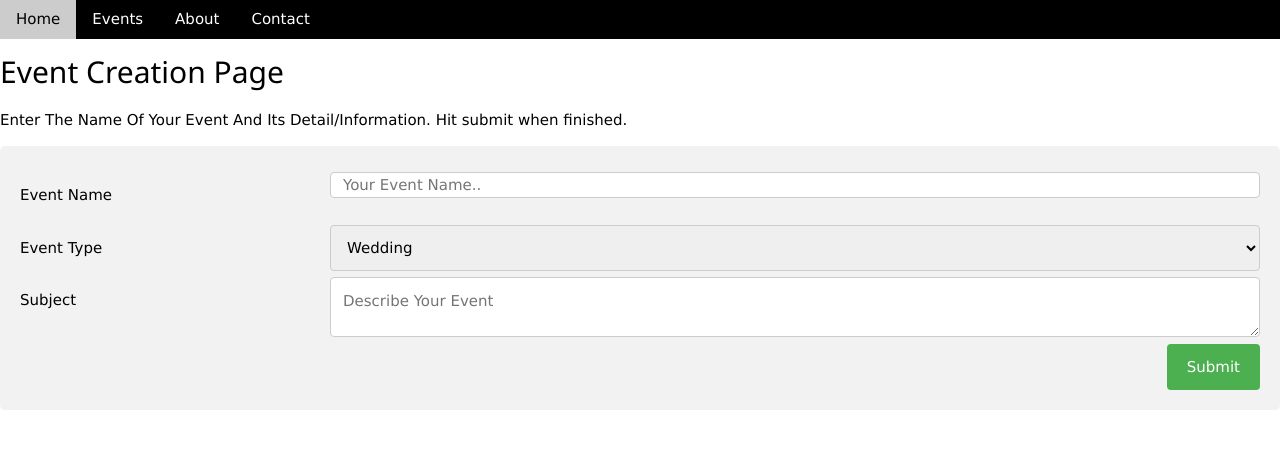
After one commit to gpinkava/DressCheck, a PHP site: page /events/add in a window 1280 px wide. The commit adds this page. Shown: the top 449 px of the page. Run offline with PHP 8.4, Linux system fonts and the light colour scheme; some libraries are stand-ins or nearby versions.

Commit message:
events with php

```diff
--- a/EventInput.html
+++ b/events/add/index.php
@@ -3,17 +3,25 @@
 <meta name="viewport" content="width=device-width, initial-scale=1">
 <link rel="stylesheet" href="https://www.w3schools.com/w3css/3/w3.css">
 
+<?php
+if ($_SERVER["REQUEST_METHOD"] == "POST") { // If someone got to this page by clicking submit...
+  mkdir("events", 0755, true); // Make the "events" directory if it doesn"t already exist
+  $timestamp = date("U"); // give us seconds since the unix epoch, 1/1/1970
+  $fname = "../list/" . $timestamp . ".event"; // the file name of the event that was just submitted
+  $fcontents =
+    $_POST["name"] . "\n" . // the name inputted to the form
+    $_POST["type"] . "\n" . // the "type" chosen in the form
+    substr($_POST["desc"], 0, 100); // the first 100 characters of the description
+  file_put_contents($fname, $fcontents); // put the event into the file
+  echo("<script>alert('Event added successfully!');</script>");
+}
+?>
+
 <head>
 
   <title>Dress Check - Enter Event</title>
 
-  <!-- Navigation -->
-  <nav class="w3-bar w3-black">
-    <a href="index.html" class="w3-button w3-bar-item">Home</a>
-    <a href="Events.html" class="w3-button w3-bar-item">Events</a>
-    <a href="About.html" class="w3-button w3-bar-item">About</a>
-    <a href="Contact.html" class="w3-button w3-bar-item">Contact</a>
-  </nav>
+<?php include('../../nav.html'); ?>
 
   <style>
   * {
@@ -86,7 +94,7 @@
 
 function createEvent(){
 
-      alert('Func working at least');
+  alert("Func working at least");
 
       /*
 
@@ -96,8 +104,8 @@
 
       $( "#TESTID" ).text( event_name );
 
-      if (($.trim(event_name) == '') ||
-          ($.trim(event_descript) == '')) {
+      if (($.trim(event_name) == "") ||
+          ($.trim(event_descript) == "")) {
         alert("Fields cannot be empty.")
       }
 
@@ -132,13 +140,13 @@
 <p>Enter The Name Of Your Event And Its Detail/Information.  Hit submit when finished.</p>
 
 <div class="container">
-  <form action='#'>
+  <form action="/events/add" method="post">
     <div class="row">
       <div class="col-25">
-        <label for="Event Name">Event Name</label>
+        <label for="name">Event Name</label>
       </div>
       <div class="col-75">
-        <input type="text" id="Event Name" name="Event Name" placeholder="Your Event Name.." style="height:20px"></textarea>
+        <input type="text" id="name" name="name" placeholder="Your Event Name.." style="height:20px"></textarea>
       </div>
       <div class="col-75">
       </div>
@@ -146,10 +154,10 @@
 
     <div class="row">
       <div class="col-25">
-      <label for="Event Type">Event Type</label>
+        <label for="type">Event Type</label>
       </div>
       <div class="col-75">
-        <select id="Type" name="Type">
+        <select id="type" name="type">
           <option value="Wedding">Wedding</option>
           <option value="Prom">Prom</option>
           <option value="Formal Event">Formal Event</option>
@@ -160,14 +168,14 @@
     </div>
     <div class="row">
       <div class="col-25">
-        <label for="subject">Subject</label>
+        <label for="desc">Subject</label>
       </div>
       <div class="col-75">
-        <textarea id="subject" name="Event Description" placeholder="Describe Your Event" style="height:60px"></textarea>
+        <textarea id="desc" name="desc" placeholder="Describe Your Event" style="height:60px"></textarea>
       </div>
     </div>
     <div class="row">
-      <input type='submit' value='Submit' onclick="createEvent();"></submit>
+      <input type="submit" value="Submit"></input>
     </div>
   </form>
 </div>
--- /dev/null
+++ b/nav.html
@@ -0,0 +1,7 @@
+<!-- Navigation -->
+<nav class="w3-bar w3-black">
+  <a href="/" class="w3-button w3-bar-item">Home</a>
+  <a href="/events" class="w3-button w3-bar-item">Events</a>
+  <a href="/about" class="w3-button w3-bar-item">About</a>
+  <a href="/contact" class="w3-button w3-bar-item">Contact</a>
+</nav>
```
Also changed, not shown: about/index.php (renamed from About.html, +1 -7 lines), contact/index.php (renamed from Contact.html, +1 -7 lines), dresses/add/index.php (renamed from DressInput.html, +4 -15 lines), events/index.php (renamed from Events.html, +3 -33 lines), events/posts.php (added, +25 -0 lines), index.php (renamed from index.html, +1 -7 lines), 3 other files. Lines whose indentation alone changed are shown as unchanged.
